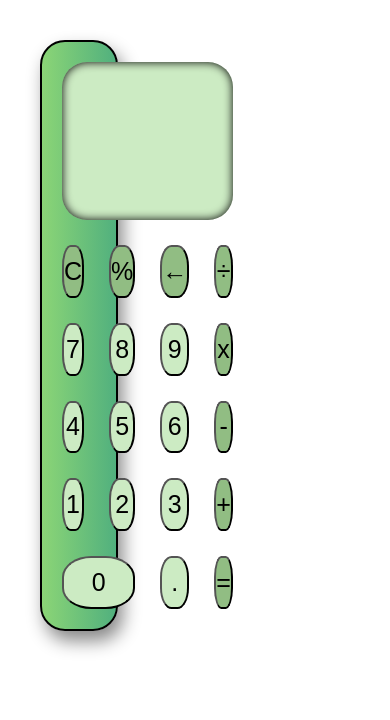
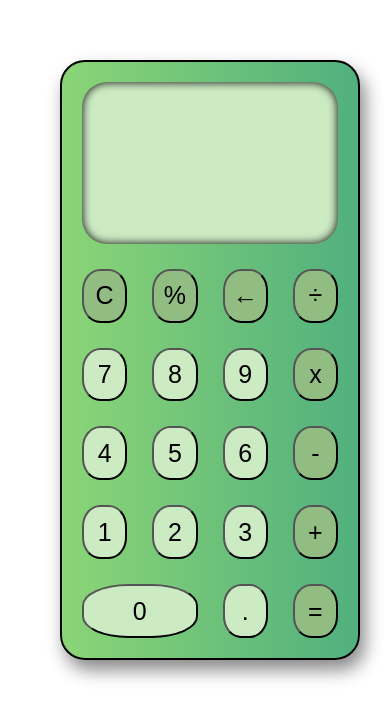
Before and after one commit to awo-ali/Calculator-Project, a plain HTML site: page index.html in a window 390 px wide. Drawn offline with nearby package versions, Linux system fonts and the light colour scheme; files that its build step writes are made by us from their sources.

Commit message:
Added responsiveness

```diff
--- a/styles/_grid-container.scss
+++ b/styles/_grid-container.scss
@@ -1,9 +1,11 @@
 
 
-.grid-container {
-    height: 70vh;
-    width: 20vw;
-    margin: 40px;
+@media screen and (min-width: 768px) {
+
+  .grid-container {
+    height: 600px;
+    width: 300px;
+    margin: 60px;
     background-color: lightgray;
     border-radius: 25px;
     box-shadow: 5px 10px 18px #888888;
@@ -25,7 +27,35 @@
 
 }
 
-.grid-container__numbers:hover{
-    background-color: gray;
-    border-radius: 50%;
+
 }
+
+
+@media screen and (max-width: 420px) {
+  .grid-container {
+    height: 600px;
+    width: 300px;
+    margin: 60px;
+    background-color: lightgray;
+    border-radius: 25px;
+    box-shadow: 5px 10px 18px #888888;
+    border: 2px solid black;
+    padding:  20px;
+    display: grid;
+    grid-template-columns:  1fr 1fr 1fr 1fr;
+    grid-template-rows: 1.5fr 0.5fr 0.5fr 0.5fr 0.5fr 0.5fr;
+    grid-template-areas:
+      "display display display display"
+      "clear percentage delete divide"
+      "number7 number8 number9 multiplication"
+      "number4 number5 number6 subtraction"
+      "number1 number2 number3 addition"
+      "number0 number0 decimal equals";
+
+    grid-gap: 1rem;
+    background: linear-gradient(to right, rgb(139, 213, 118), rgb(81, 176, 126));
+
+
+
+}
+}
```
